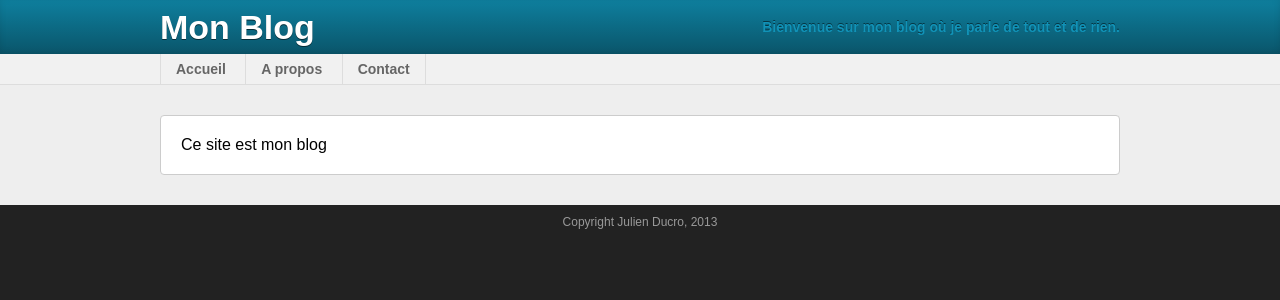
After one commit to jducro/DPHP-010, a PHP site: page /a_propos.php in a window 1280 px wide. The commit adds this page. Shown: the top 300 px of the page. Run offline with PHP 8.4, Linux system fonts and the light colour scheme.

```diff
--- /dev/null
+++ b/a_propos.php
@@ -0,0 +1,30 @@
+<!DOCTYPE html>
+<html>
+<head>
+	<title>Mon blog</title>
+	<meta http-equiv="Content-Type" content="text/html; charset=utf-8">
+	<link rel="stylesheet" href="css/normalize.css" >
+	<link rel="stylesheet" href="css/main.css" >
+</head>
+<body>
+<header>
+	<h1>Mon Blog</h1>
+	<p>Bienvenue sur mon blog où je parle de tout et de rien.</p>
+	<nav>
+		<ul>
+			<li><a href="index.html">Accueil</a></li>
+			<li><a href="a_propos.html">A propos</a></li>
+			<li><a href="contact.html">Contact</a></li>
+		</ul>
+	</nav>
+</header>
+<section>
+	<article>
+		Ce site est mon blog
+	</article>
+</section>
+<footer>
+	Copyright Julien Ducro, 2013
+</footer>
+</body>
+</html>
```
Also changed, not shown: index.php (renamed from index.html, +10 -2 lines), a_propos.html (deleted).
